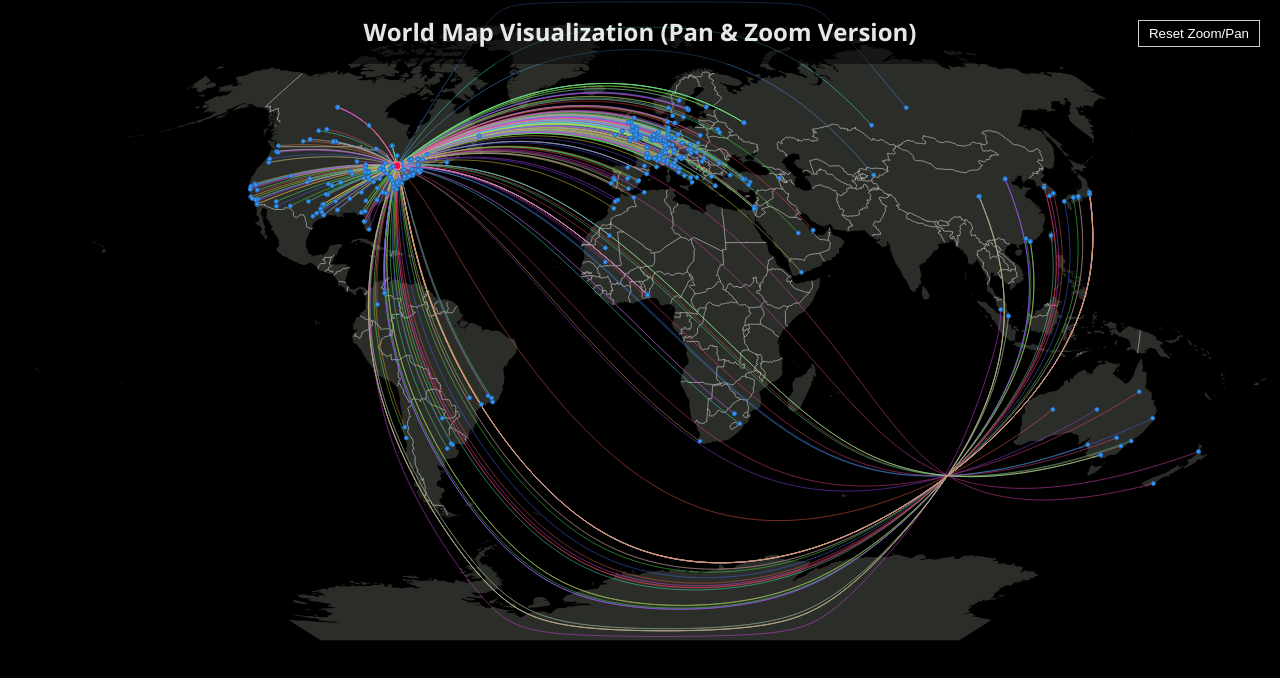
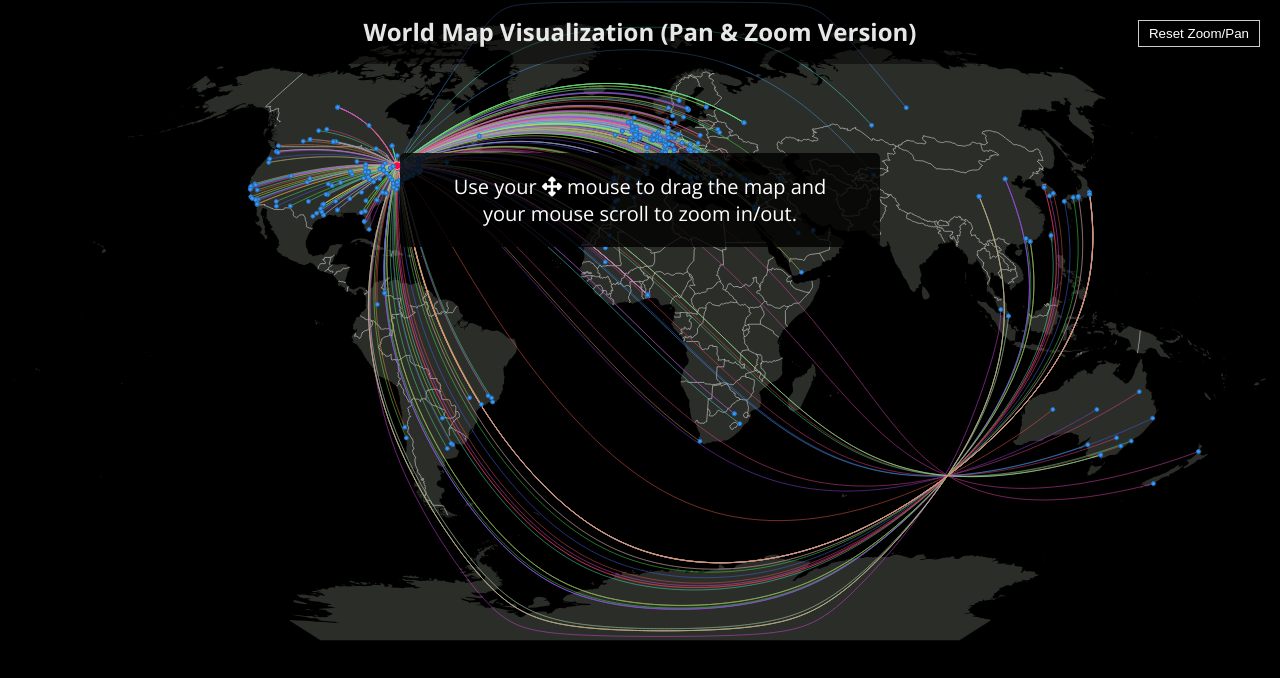
Before and after one commit to mikecules/TKF2016, a plain HTML site: page app/index.html in a window 1280 px wide. Drawn offline with nearby package versions, Linux system fonts and the light colour scheme.

Commit message:
* Added instructions * Added font awesome.

```diff
--- a/app/index.html
+++ b/app/index.html
@@ -8,8 +8,9 @@
 	<meta name="description" content="TKF 2016 D3 Web Visualizations">
 	<meta name="keywords" content="webgl,d3,visualization,pong">
 
-    <link href='https://fonts.googleapis.com/css?family=Open+Sans:400,300,300italic,700' rel='stylesheet' type='text/css'>
-	<link rel="stylesheet" type="text/css" href="styles/app.css">
+    <link href="https://fonts.googleapis.com/css?family=Open+Sans:400,300,300italic,700" rel="stylesheet" type="text/css">
+	<link href="styles/font-awesome.min.css" type="text/css" rel="stylesheet">
+    <link rel="stylesheet" type="text/css" href="styles/app.css">
 
 	</head>
 	<body data-ng-app="app">
--- a/app/partials/directives/world-map.html
+++ b/app/partials/directives/world-map.html
@@ -1,4 +1,5 @@
 <div class="world-map-vis">
+    <div class="tip">Use your <i class="fa fa-arrows"></i> mouse to drag the map and your mouse scroll to zoom in/out.</div>
     <svg id="world-map-overlay" preserveAspectRatio="xMidYMid"></svg>
     <button class="reset-zoom-bttn" data-ng-click="resetZoomPan()">Reset Zoom/Pan</button>
 </div>
--- a/app/partials/views/main.html
+++ b/app/partials/views/main.html
@@ -1,5 +1,5 @@
 <div class="world-map-container">
     <h1>World Map Visualization (Pan &amp; Zoom Version)</h1>
-    <h2 data-ng-if="! mainCtrl.mapData">Initializing World Map...</h2>
+    <h2 data-ng-if="! mainCtrl.mapData"><i class="fa fa-spinner fa-spin"></i> &nbsp;Initializing World Map...</h2>
     <visual-map data-ng-show="mainCtrl.mapData" data-map-data="mainCtrl.mapData"></visual-map>
 </div>
--- a/app/scripts/app/controllers/vis-main-controller.js
+++ b/app/scripts/app/controllers/vis-main-controller.js
@@ -64,7 +64,7 @@
 
       setTimeout(function() {
         jQuery('.world-map-container > h1').addClass('intro-fade');
-      },100);
+      }, 2000);
 
   }]);
 })();
--- a/app/scripts/app/directives/visual-map-directive.js
+++ b/app/scripts/app/directives/visual-map-directive.js
@@ -28,6 +28,7 @@
                       coordsCanvas: null,
                       pathCanvas: null
                     },
+                    _tips = null,
                     randomColor = _randomColor();
 
                 /* Constants */
@@ -72,6 +73,8 @@
 
                 function _mapDrawnCallback(error, world) {
                   if (error) throw error;
+
+                  _svg.attr('viewBox', '0 0 ' + _elDimensions.width + ' ' + _elDimensions.height);
 
                   var graticule = d3.geo.graticule();
 
@@ -130,6 +133,11 @@
 
                         //_groups.pathCanvas.selectAll('path')
                         //  .attr('d', path.projection(_projection));
+
+                        if(_tips && ! _tips.hasClass('hidden')) {
+                          _tips.addClass('hidden');
+                        }
+
                       });
 
                   _svg.call(zoom);
@@ -164,11 +172,22 @@
                   _elDimensions.width = _$element.parent().outerWidth();
                   _elDimensions.height = Math.round(_elDimensions.width * SVG_MAP_ASPECT_RATIO);
 
-                  if (_svg) {
-                    _svg.attr('viewBox', '0 0 ' + _elDimensions.width + ' ' + _elDimensions.height);
+
+                  if (! _tips ) {
+                    _tips = jQuery('.tip');
                   }
 
-                  console.log(_elDimensions);
+                  if (_tips.is(':visible')) {
+                    _tips.css({
+                      'left': Math.round($(window).width() / 2 - _tips.outerWidth() / 2) + 'px',
+                      'top': Math.round($(window).height() / 4 - _tips.outerHeight() / 2) + 'px'
+                    });
+
+
+                  }
+
+
+                  //console.log(_elDimensions);
                 }
 
                 _ctrl.render = function(mapData) {
--- a/app/styles/app.css
+++ b/app/styles/app.css
@@ -83,6 +83,27 @@ body {
     stroke-width: .5px;
 }
 
+.tip {
+    position: absolute;
+    top: 30%;
+    left: 30%;
+    text-align: center;
+    border-radius: 0.5rem;
+    background-color: rgba(0,0,0, 0.8);
+    color: #fff;
+    z-index: 99999999;
+    padding: 2rem 4rem;
+    font-size: 2rem;
+    width: 40rem;
+    margin: 0 0;
+    pointer-events: none;
+    transition: all 1s ease-in-out;
+}
+
+.tip.hidden {
+    opacity: 0;
+}
+
 
 .data-point {
     cursor: pointer;
@@ -125,6 +146,7 @@ body {
 
 /* Tooltip */
 .d3-tip {
+    display: none;
     line-height: 1.4rem;
     z-index: 99999999;
     font-weight: 300;
@@ -150,6 +172,7 @@ body {
 }
 
 .d3-tip.animate {
+    display: block;
      animation: bounceIn 0.2s ease-out;
      -webkit-animation: bounceIn 0.2s ease-out;
 }
```
Also changed, not shown: 1 other file.
